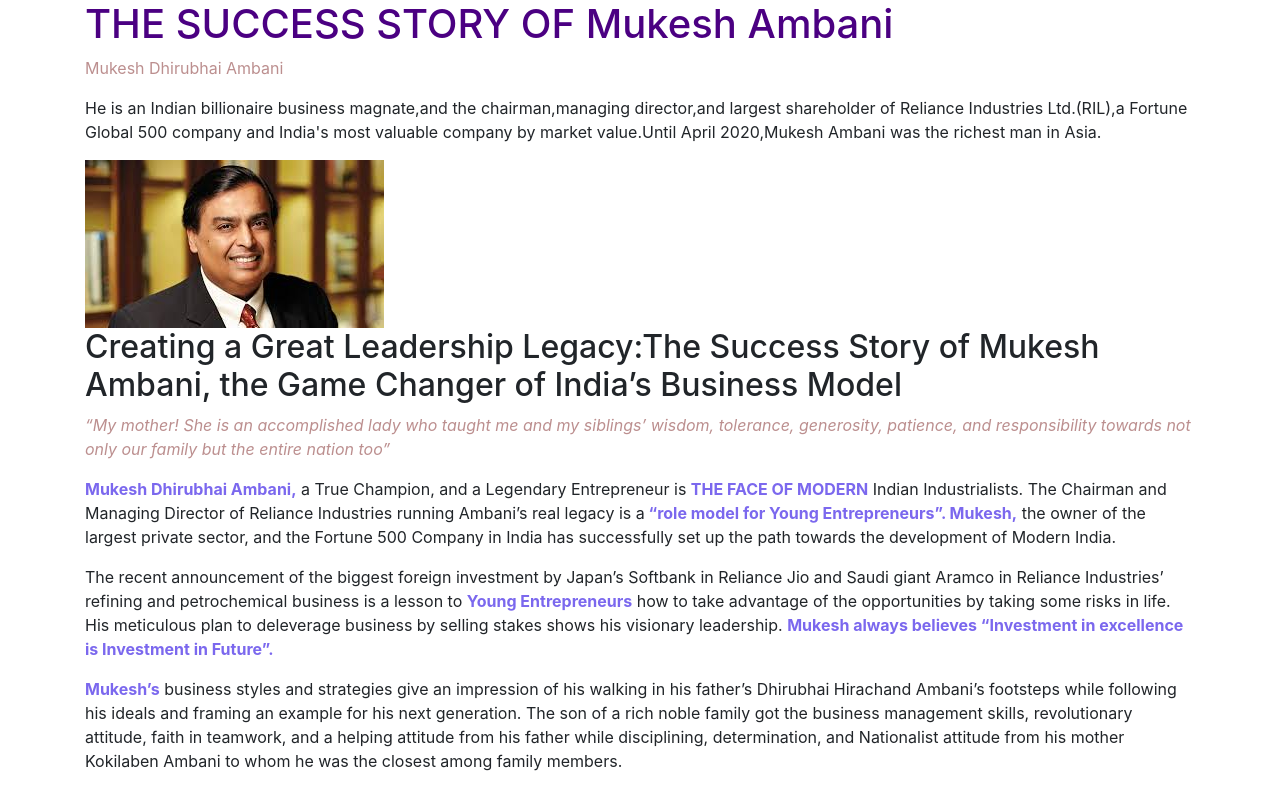
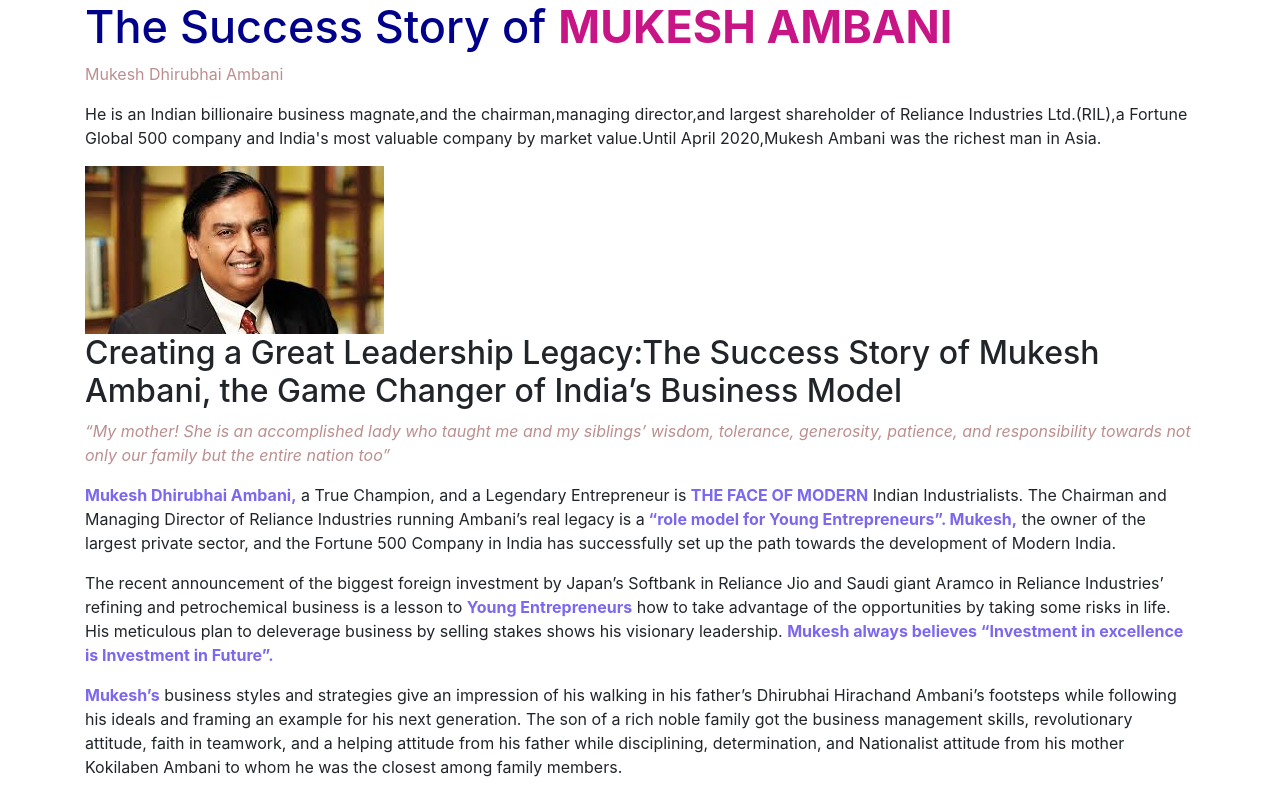
Before and after one commit to Naga-samhitha-illa/Naga-samhitha-illa.github.io, a plain HTML site: page index.html in a window 1280 px wide. Shown: the top 786 px of the page. Drawn offline with nearby package versions, Linux system fonts and the light colour scheme; a script that the page names is missing.

Commit message:
Update index.html

```diff
--- a/index.html
+++ b/index.html
@@ -13,7 +13,8 @@
   <title>MUKESH AMBANI</title>
   <style type="text/css">
    h1{
-          color:indigo;
+          font-size:45px;
+          color:darkblue;
        }
   h3{
          color:darkseagreen;
@@ -25,6 +26,10 @@
          color:darkcyan;
          font-style:oblique;
        }
+    #t
+     {
+        color:mediumvioletred;
+      }
     b{
          color:mediumslateblue;
       }
@@ -51,12 +56,12 @@
 </head>
 <body>
 <div class="container">
-    <h1>THE SUCCESS STORY OF Mukesh Ambani</h1>
+    <h1>The Success Story of <b id="t">MUKESH AMBANI</b></h1>
     <p id="s">Mukesh Dhirubhai Ambani</p>
     <p>He is an Indian billionaire business magnate,and the chairman,managing director,and largest shareholder of Reliance Industries Ltd.(RIL),a Fortune Global 500 company and     India's most valuable company by market value.Until April 2020,Mukesh Ambani was the richest man in Asia.</p>
 
     <img src="ambani.jpg" alt="Ambani">
-
+    </br>
     <h2> Creating a Great Leadership Legacy:The Success Story of Mukesh Ambani, the Game Changer of India’s Business Model</h2>
    <p id="s"><i>“My mother! She is an accomplished lady who taught me and my siblings’ wisdom, tolerance, generosity, patience, and responsibility towards not only our family but the entire     nation too”</i></p>
 
@@ -171,10 +176,11 @@
 <td>Chemical Heritage Foundation</td>
 </tr>
 </table>
-</div>
 </br>
 </br>
-</br>
-<footer>                           ................</footer>
+<footer>
+  ......
+</footer>
+</div>
 </body>
 </html>
```
